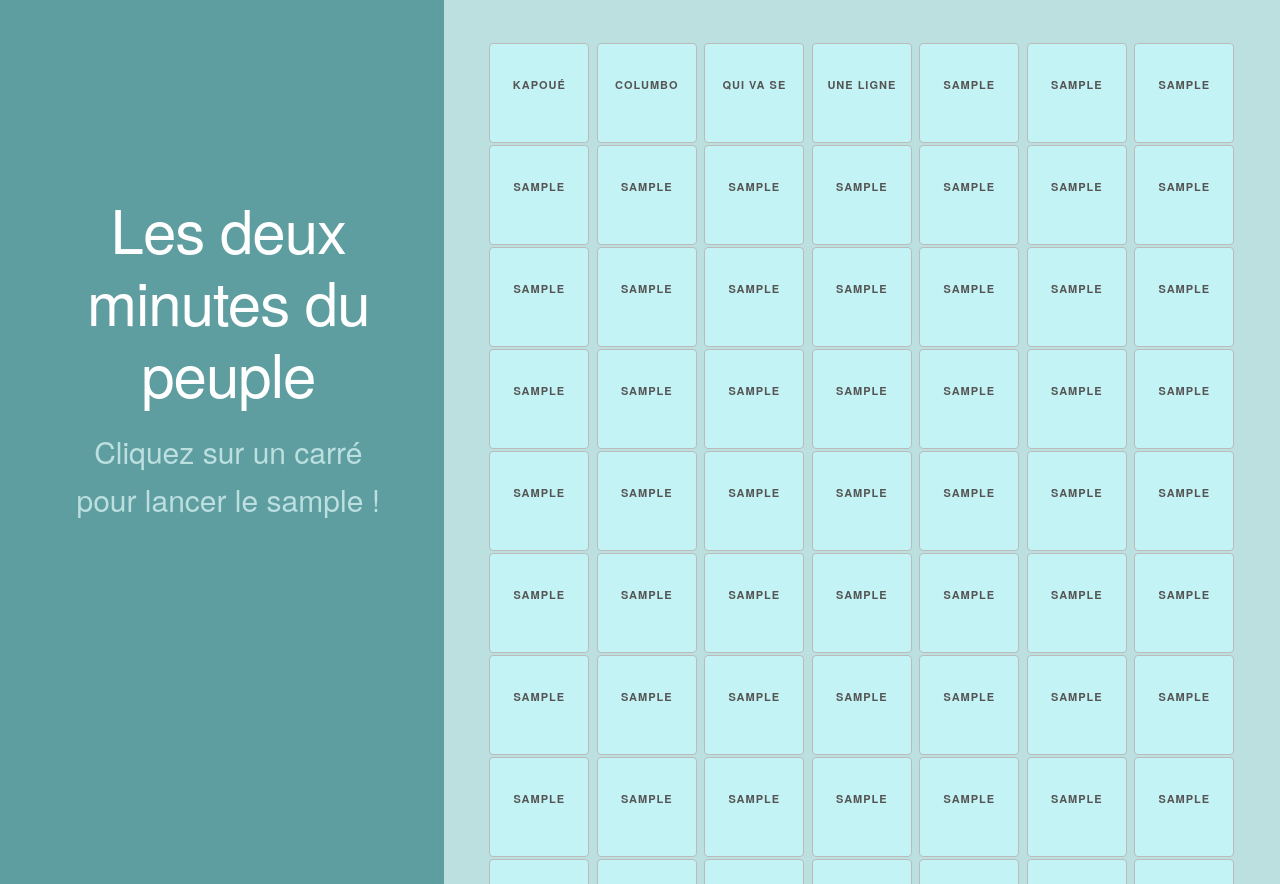
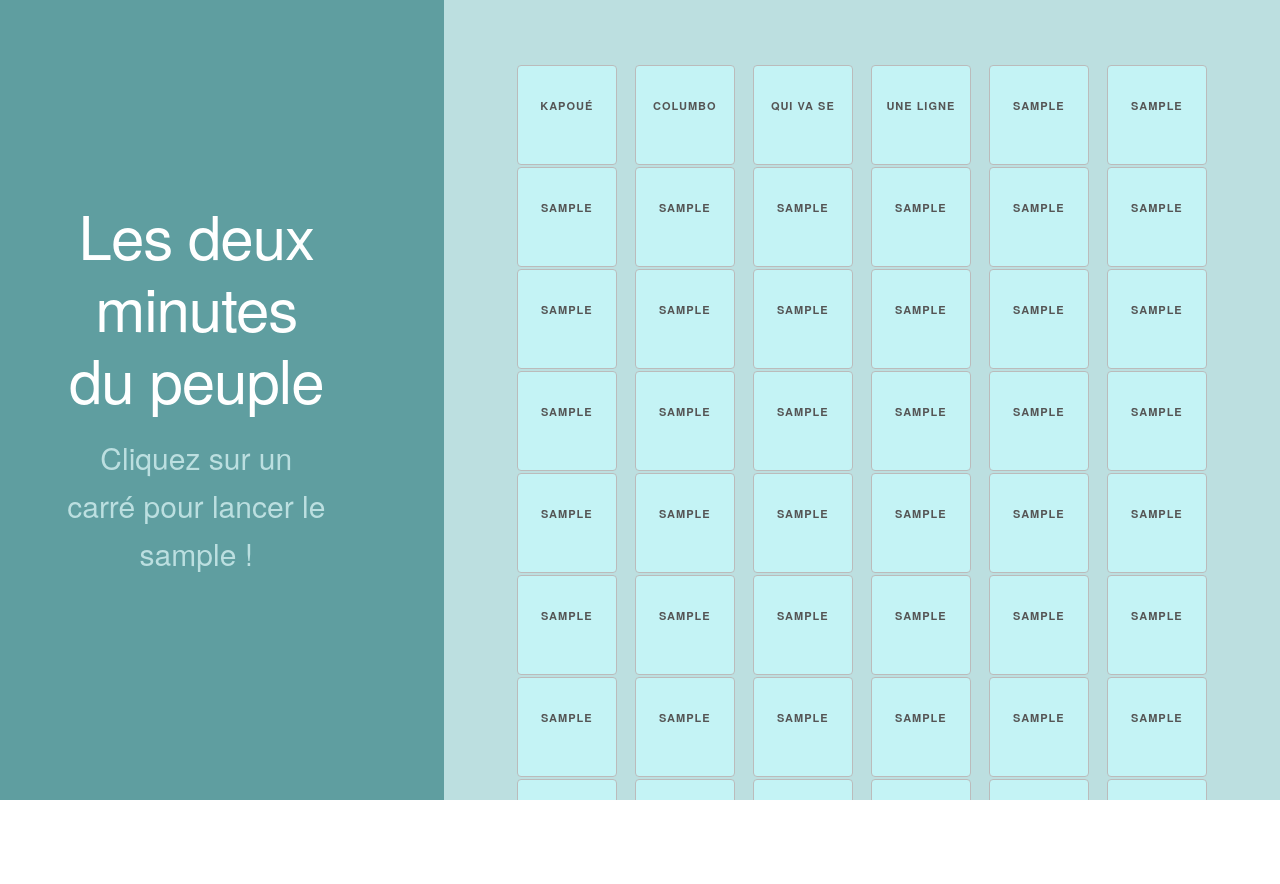
Before and after one commit to Owlynn/2mdp, a plain HTML site: page index.html in a window 1280 px wide. After the commit the page ends 800 px from the top, so only its background shows below. Drawn offline with nearby package versions, Linux system fonts and the light colour scheme.

Commit message:
correction des problemes de marge scss

```diff
--- a/index.html
+++ b/index.html
@@ -31,12 +31,7 @@
                 <p> Cliquez sur un carré pour lancer le sample !</p>
             </div>
 
-
-            <div class="eight columns">
-                <div class ="scroller" id="blocs"></div>
-            </div>
-
-
+            <div class="eight columns" id="blocs"></div>
 
         </div>
 
--- a/samples.js
+++ b/samples.js
@@ -318,6 +318,46 @@ const samples = [
     {
       title: 'sample',
       url: 'https://www.donnerdelavoix.fr/test/test.mp3',
+    },
+    {
+      title: 'sample',
+      url: 'https://www.donnerdelavoix.fr/test/test.mp3',
+    },
+    {
+      title: 'sample',
+      url: 'https://www.donnerdelavoix.fr/test/test.mp3',
+    },
+    {
+      title: 'sample',
+      url: 'https://www.donnerdelavoix.fr/test/test.mp3',
+    },
+    {
+      title: 'sample',
+      url: 'https://www.donnerdelavoix.fr/test/test.mp3',
+    },
+    {
+      title: 'sample',
+      url: 'https://www.donnerdelavoix.fr/test/test.mp3',
+    },
+    {
+      title: 'sample',
+      url: 'https://www.donnerdelavoix.fr/test/test.mp3',
+    },
+    {
+      title: 'sample',
+      url: 'https://www.donnerdelavoix.fr/test/test.mp3',
+    },
+    {
+      title: 'sample',
+      url: 'https://www.donnerdelavoix.fr/test/test.mp3',
+    },
+    {
+      title: 'sample',
+      url: 'https://www.donnerdelavoix.fr/test/test.mp3',
+    },
+    {
+      title: 'sample',
+      url: 'https://www.donnerdelavoix.fr/test/test.mp3',
     }
 
 ];
--- a/style.css
+++ b/style.css
@@ -1,3 +1,9 @@
+* {
+    margin: 0;
+    padding: 0;
+    box-sizing: border-box;
+}
+
 button {
     background-color: rgb(196, 243, 245);
     margin: 1px;
@@ -6,8 +12,6 @@ button {
     display: flex;
     justify-content: center;
     padding-top: 3%;
-
-
 }
 
 button:hover{
@@ -20,7 +24,7 @@ button:hover{
     justify-content: space-around;
     padding: 5%;
     overflow: scroll;
-    height: 800px;
+    height: 100%;
     background-color: rgb(188, 223, 224);
     overflow-x: hidden;
 
@@ -28,13 +32,17 @@ button:hover{
 
 .row {
     background-color: cadetblue;
-    height: 100%;
+    height: 100vh;
 }
 
 #deuxmin {
-   padding-top: 15%;
-   padding-left: 5%;;
+   padding: 0 5%;
+   margin: 0 auto;
    text-align: center;
+   display: flex;
+   flex-direction: column;
+   justify-content: center;
+   height: 100%;
 }
 
 h1{
```
